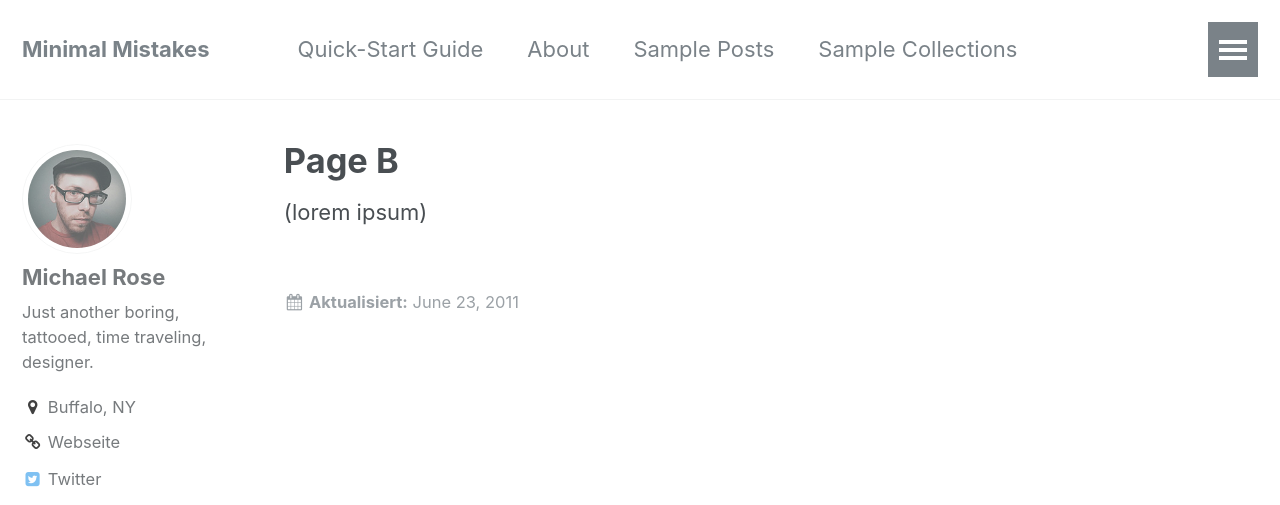
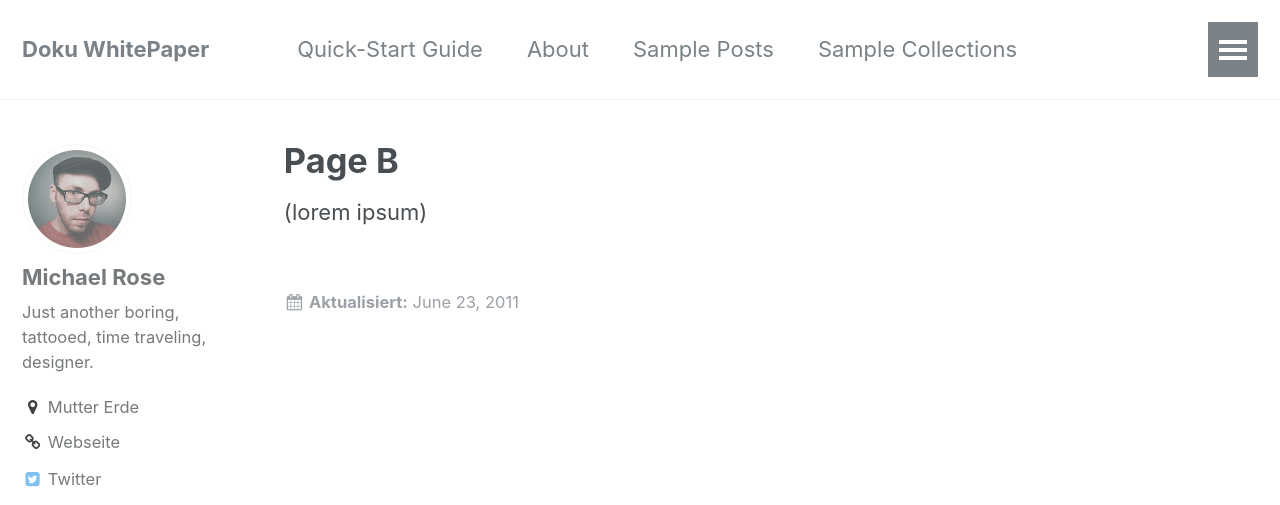
Before and after one commit to infinity-economics/WhitePaper, a Jekyll site: the page built from _pages/page-b.md, in a window 1280 px wide. Shown: the top 505 px of the page. Built offline with Jekyll 4.4.1, drawn with Linux system fonts in a browser that asks for light colours.

Commit message:
Update _config.yml

```diff
--- a/_config.yml
+++ b/_config.yml
@@ -8,7 +8,8 @@
 # Site Settings
 # locale                 : "en-US"
 locale                   : "de-DE"
-title                    : "Minimal Mistakes"
+title                    : "Doku WhitePaper"
+#title                   : "Minimal Mistakes"
 title_separator          : "-"
 name                     : &name "Michael Rose"
 description              : &description "A flexible Jekyll theme for your blog or site with a minimalist aesthetic."
@@ -89,16 +90,19 @@ author:
   name             : *name
   avatar           : "/assets/images/michael-rose.jpg"
   bio              : "Just another boring, tattooed, time traveling, designer."
-  location         : "Buffalo, NY"
+  location         : "Mutter Erde"
+  #location        : "Buffalo, NY"
   email            :
-  uri              : "https://mademistakes.com"
+  uri              : "https://MyCryptoWorld.com/WhitePaper"
+  #uri             : "https://mademistakes.com"
   bitbucket        :
   codepen          :
   dribbble         :
   flickr           :
   facebook         : *facebook
   foursquare       :
-  github           : "mmistakes"
+  github           : "MyCryptoWorld/doku"
+  #github          : "mmistakes"
   google_plus      :
   keybase          :
   instagram        : "mmistakes"
```
